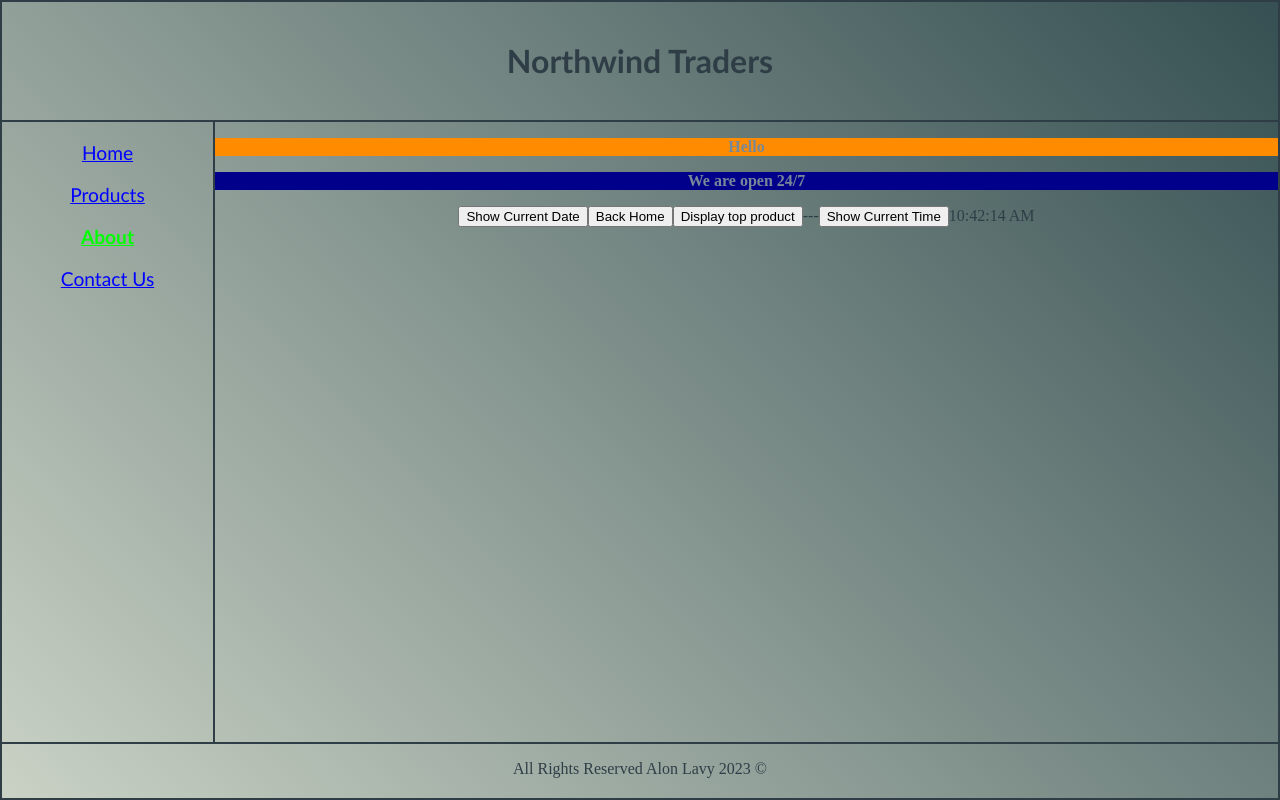
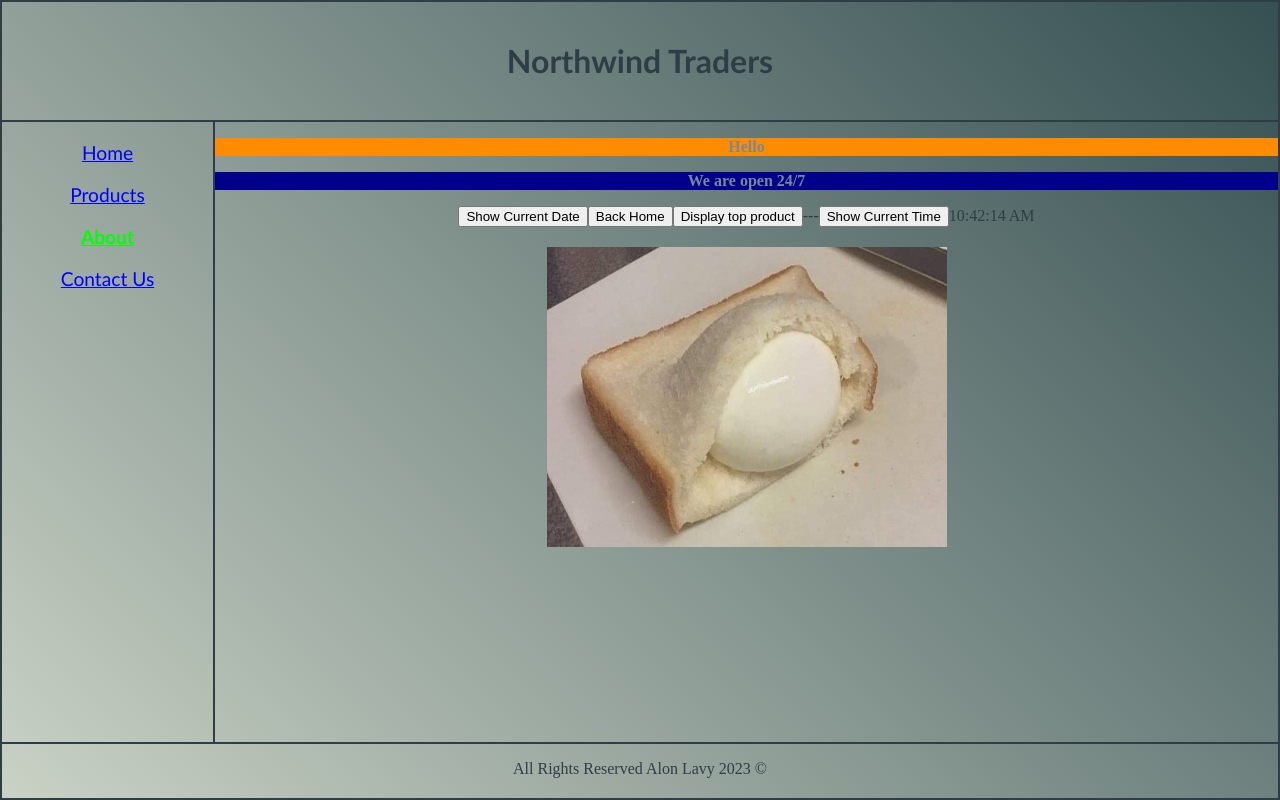
Before and after one commit to AlonLavy/react-course, a React (Create React App) app: page /About in a window 1280 px wide. Built offline with nearby package versions, Linux system fonts and the light colour scheme.

Commit message:
adding search bar

```diff
--- a/src/Components/AboutArea/About/About.tsx
+++ b/src/Components/AboutArea/About/About.tsx
@@ -3,6 +3,7 @@ import { useState, useEffect } from "react";
 import { useNavigate } from "react-router-dom";
 import WhoAreWe from "../WhoAreWe/WhoAreWe";
 import "./About.css";
+import RandomImage from "../RandomImage/RandomImage";
 
 function About(): JSX.Element {
 	const [isOpen, setIsOpen] = useState<boolean>(false);
@@ -47,6 +48,8 @@ function About(): JSX.Element {
 			</button>
 
 			<span>{clock}</span>
+
+			<RandomImage />
 		</div>
 	);
 }
--- /dev/null
+++ b/src/Components/AboutArea/RandomImage/RandomImage.css
@@ -0,0 +1,3 @@
+.RandomImage {
+
+}
--- /dev/null
+++ b/src/Components/AboutArea/RandomImage/RandomImage.tsx
@@ -0,0 +1,27 @@
+import { useEffect, useState } from "react";
+import "./RandomImage.css";
+import img1 from "../../../Assets/product1.jpg";
+import img2 from "../../../Assets/product2.jpg";
+import img3 from "../../../Assets/product3.jpg";
+import img4 from "../../../Assets/product4.jpg";
+import img5 from "../../../Assets/product5.jpg";
+
+const images = [img1, img2, img3, img4, img5];
+
+function RandomImage(): JSX.Element {
+	const [imageNumber, setImageNumber] = useState<number>(0);
+	useEffect(() => {
+		const interval = setInterval(() => {
+			setImageNumber(Math.floor(Math.random() * images.length));
+			console.log(imageNumber);
+		}, 3000);
+		return () => clearInterval(interval);
+	}, []);
+	return (
+		<div className="RandomImage">
+			<img src={images[imageNumber]} />
+		</div>
+	);
+}
+
+export default RandomImage;
--- a/src/Components/HomeArea/Home/Home.tsx
+++ b/src/Components/HomeArea/Home/Home.tsx
@@ -9,6 +9,7 @@ import img3 from "../../../Assets/product3.jpg";
 import img4 from "../../../Assets/product4.jpg";
 import img5 from "../../../Assets/product5.jpg";
 import "./Home.css";
+import Search from "../Search/Search";
 
 function Home(): JSX.Element {
 	const [counter, setCounter] = useState(0);
@@ -64,6 +65,8 @@ function Home(): JSX.Element {
 				})}
 			</div>
 			<p>{today === 5 || today === 6 ? "Weekend Sale" : "Weekday Sale"}</p>
+
+			<Search />
 		</div>
 	);
 }
--- /dev/null
+++ b/src/Components/HomeArea/Search/Search.css
@@ -0,0 +1,5 @@
+.Search {
+	border: 1px solid;
+	margin: 10px;
+	padding: 10px;
+}
--- /dev/null
+++ b/src/Components/HomeArea/Search/Search.tsx
@@ -0,0 +1,14 @@
+import "./Search.css";
+
+function Search(): JSX.Element {
+	return (
+		<div className="Search">
+			<label>Search Something</label>
+			<input type="search" />
+            <button>🔍</button>
+            <span></span>
+		</div>
+	);
+}
+
+export default Search;
--- a/src/index.css
+++ b/src/index.css
@@ -12,3 +12,9 @@ body,
 a {
 	color: #0000ff;
 }
+
+img {
+	width: 400px;
+	height: 300px;
+	margin: 20px;
+}
```
Also changed, not shown: 1 other file (tests, documents, lock files or other folders).
